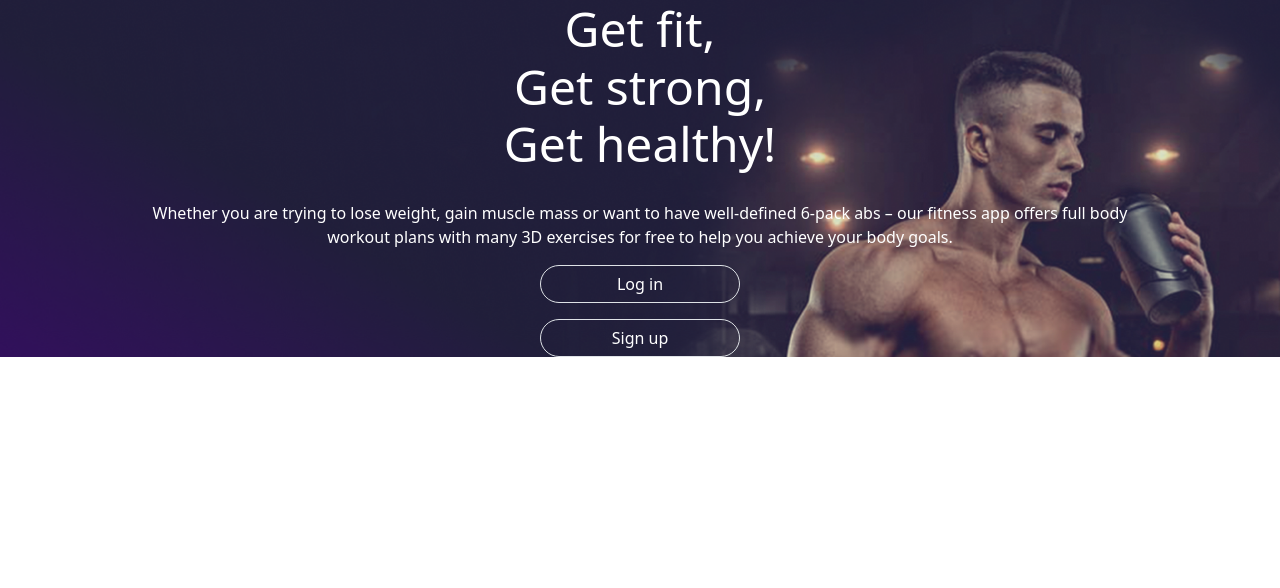
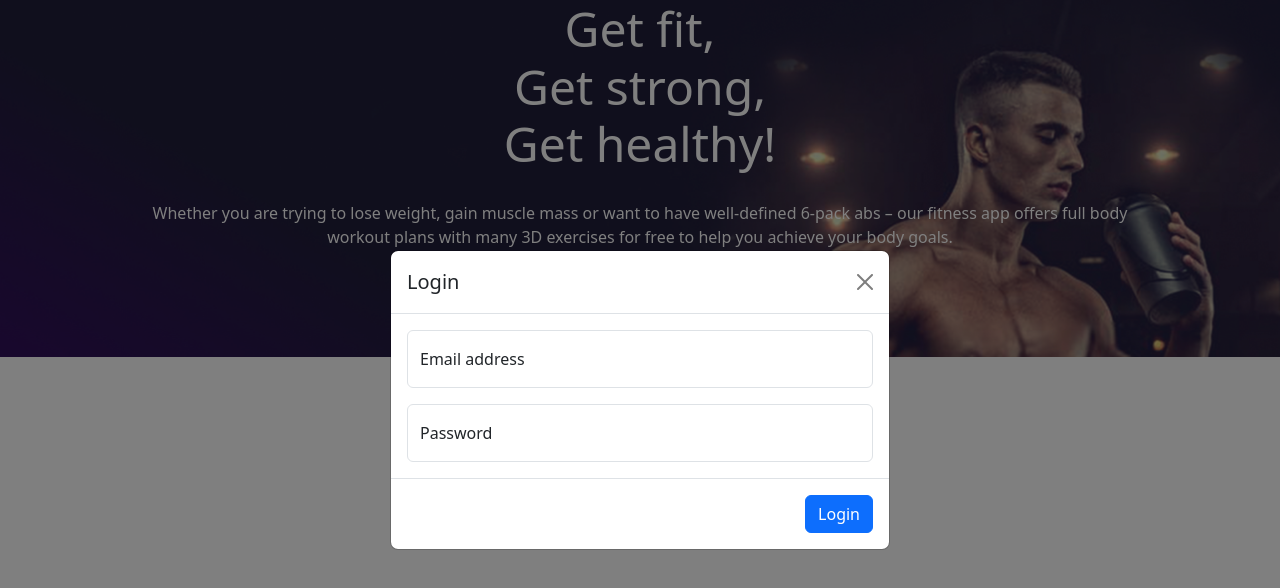
Before and after one commit to CodeITLab/fit_track_frontend_app, a Vue app: page / in a window 1280 px wide. Both pictures are taken after a click on the button "Log in". Shown: the top 588 px of the page. Built offline with nearby package versions, Linux system fonts and the light colour scheme.

Commit message:
Add: redesigned the homepage login form

```diff
--- /dev/null
+++ b/src/components/modal-components/google-login-modal/GoogleLoginModal.vue
@@ -0,0 +1,35 @@
+<script setup></script>
+
+<template>
+    <div class="modal fade">
+        <div class="modal-dialog modal-dialog-centered">
+            <div class="modal-content">
+                <div class="modal-header">
+                    <h5 class="modal-title" id="exampleModalLabel">Login</h5>
+                    <button type="button" class="btn-close" data-bs-dismiss="modal" aria-label="Close"></button>
+                </div>
+                <div class="modal-body">
+                    <div class="login-form">
+                        <div class="form-floating mb-3">
+                            <input type="email" class="form-control" id="floatingInput" placeholder="name@example.com">
+                            <label for="floatingInput">Email address</label>
+                        </div>
+                        <div class="form-floating">
+                            <input type="password" class="form-control" id="floatingPassword" placeholder="Password">
+                            <label for="floatingPassword">Password</label>
+                        </div>
+                    </div>
+                    <div class="additional-login-info">
+
+                    </div>
+                    <div class="social-media-login"></div>
+                </div>
+                <div class="modal-footer w-100">
+                    <button type="button w-100" class="btn btn-primary">Login</button>
+                </div>
+            </div>
+        </div>
+    </div>
+</template>
+
+<style></style>
--- a/src/views/HomeView.vue
+++ b/src/views/HomeView.vue
@@ -1,4 +1,6 @@
 <script lang="ts" setup>
+
+import GoogleLoginModal from '@/components/modal-components/google-login-modal/GoogleLoginModal.vue'
 
 
 </script>
@@ -22,13 +24,16 @@
           </p>
         </div>
         <div class="main-content-footer">
-          <button class="btn text-white rounded-pill border border-dark-3" type="button">
+          <button class="btn text-white rounded-pill border border-dark-3" data-bs-toggle="modal" data-bs-target="#exampleModal" type="button">
             Log in
           </button>
           <button class="btn text-white rounded-pill border border-dark-3 mt-3" type="button">
             Sign up
           </button>
         </div>
+      </div>
+      <div class="login-modal">
+        <GoogleLoginModal id="exampleModal" aria-labelledby="exampleModalLabel" aria-hidden="true" />
       </div>
     </div>
   </div>
```
Also changed, not shown: src/assets/css/components/modals-components/create-workout-modal/create-workout-modal-body.css (renamed from src/assets/css/components/create-workout-modal/create-workout-modal-body.css), src/assets/css/components/modals-components/create-workout-modal/create-workout-modal-title.css (added), src/assets/css/components/modals-components/google-login-modal/google-login.css (renamed from src/assets/css/components/google-login.css).
